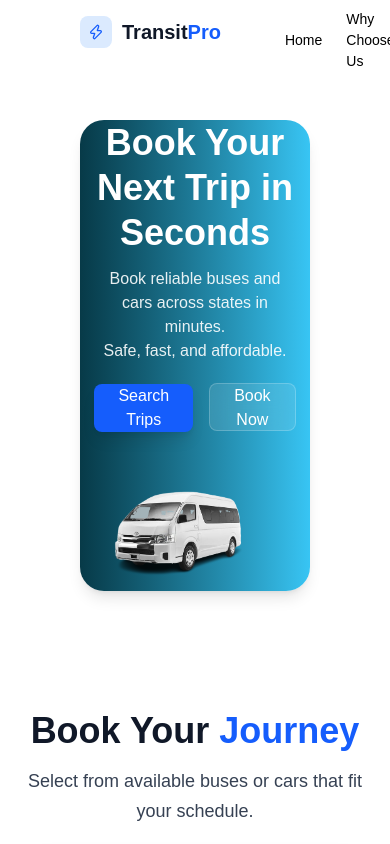
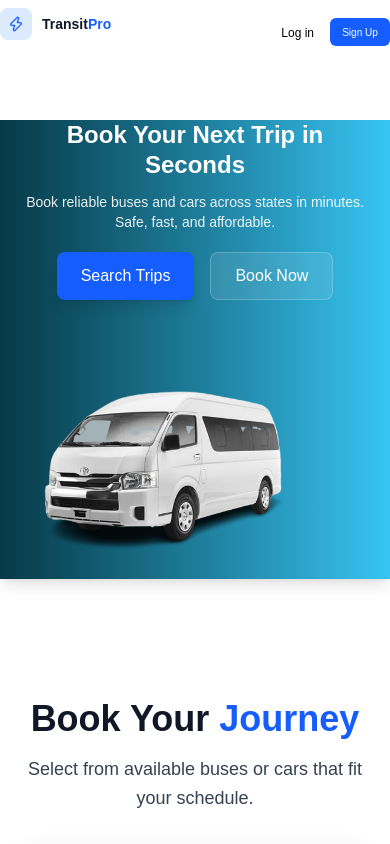
Before and after one commit to abdulrahman-11-afk/transportmanagement, a Next.js app: page / in a window 390 px wide. Shown: the top 844 px of the page. Built offline with nearby package versions, Linux system fonts and the light colour scheme.

Commit message:
fixing mobile response

```diff
--- a/src/Components/Landing/HeroSection.tsx
+++ b/src/Components/Landing/HeroSection.tsx
@@ -2,13 +2,13 @@ import Image from "next/image";
 
 export default function HeroSection() {
   return (
-    <section className="bg-gradient-to-r from-[#073A48] to-[#38C5F4]  flex flex-col md:flex-row items-center justify-between  max-w-7xl mx-20 px-6 md:pl-10 md:pr-0 rounded-3xl scroll-mt-40 min-h-[450px] shadow-lg">
+    <section className="bg-gradient-to-r from-[#073A48] to-[#38C5F4]  flex flex-col md:flex-row items-center justify-between max-w-7xl md:mx-20 px-6 md:pl-10 md:pr-0 md:rounded-3xl scroll-mt-40 min-h-[450px] shadow-lg">
       <div className="flex flex-col text-center md:text-left">
-        <h1 className="text-white text-4xl md:text-5xl font-bold leading-tight">
+        <h1 className="text-white text-2xl md:text-5xl font-bold leading-tight">
           Book Your Next Trip in Seconds
         </h1>
 
-        <p className="text-white/90 mt-3">
+        <p className="text-white/90 text-sm mt-3">
           Book reliable buses and cars across states in minutes.
           <br /> Safe, fast, and affordable.
         </p>
--- a/src/Components/Layout/Navbar.tsx
+++ b/src/Components/Layout/Navbar.tsx
@@ -3,25 +3,25 @@ import Link from "next/link";
 
 export default function Navbar() {
   return (
-            <header className="flex items-center fixed z-50 top-0 bg-white w-full left-0 justify-between px-20 h-20 ">
+    <header className="flex items-center fixed z-50 top-0 bg-white w-full left-0 justify-between md:px-20 h-16 md:h-20 ">
       <Link href="/" className="flex items-center gap-2.5 mb-4">
         <div className="w-8 h-8 rounded-lg bg-blue-100 flex items-center justify-center">
           <Zap size={16} className="text-blue-600" />
         </div>
 
-              <span className="font-bold text-xl text-gray-900">
+        <span className="font-bold text-sm md:text-xl text-gray-900">
           Transit<span className="text-blue-600">Pro</span>
         </span>
       </Link>
-                 <ul className="flex items-center text-[14px] justify-center gap-6 ml-16 cursor-pointer ">
+      <ul className="md:flex hidden items-center text-[14px] justify-center gap-6 ml-16 cursor-pointer ">
         <li className="hover:text-[#1E3A8A]">Home</li>
         <li className="hover:text-[#1E3A8A]">Why Choose Us</li>
         <li className="hover:text-[#1E3A8A]">About Us</li>
         <li className="hover:text-[#1E3A8A]">Contact</li>
       </ul>
       <div className="flex items-center gap-4">
-                   <Link href="/login"> <button className="cursor-pointer">Log in</button></Link>
-                    <Link href="/Signup"><button className="w-25 h-10 cursor-pointer bg-blue-600 text-white rounded-md hover:scale-105 duration-300 transition ">Sign Up</button></Link>
+        <Link href="/login"> <button className="text-[12px] md:text-[16px] cursor-pointer">Log in</button></Link>
+        <Link href="/Signup"><button className="md:w-25 w-15 h-7 md:h-10 text-[10px] md:text-[16px] cursor-pointer bg-blue-600 text-white rounded-md hover:scale-105 duration-300 transition ">Sign Up</button></Link>
       </div>
 
     </header>
--- a/src/app/dashboard/page.tsx
+++ b/src/app/dashboard/page.tsx
@@ -2,10 +2,10 @@
 
 import { IoLocationOutline } from "react-icons/io5";
 import { useState } from "react";
-import { useRouter } from "next/navigation"; // ✅ IMPORT ADDED
+import { useRouter } from "next/navigation";
 
 export default function DashboardPage() {
-  const router = useRouter(); // ✅ FIX
+  const router = useRouter();
 
   const [from, setFrom] = useState("");
   const [to, setTo] = useState("");
@@ -25,11 +25,10 @@ export default function DashboardPage() {
         JSON.stringify({ from, to, date, passengers })
       );
 
-      router.push("/login"); // ✅ FIXED (no reload)
+      router.push("/login");
       return;
     }
 
-    // ✅ CORRECT REDIRECT TO TRIPS PAGE
     router.push(
       `/dashboard/trips?from=${from}&to=${to}&date=${date}&passengers=${passengers}`
     );
```
Also changed, not shown: src/app/dashboard/layout.tsx (+2 -8 lines). Lines whose indentation alone changed are shown as unchanged.
